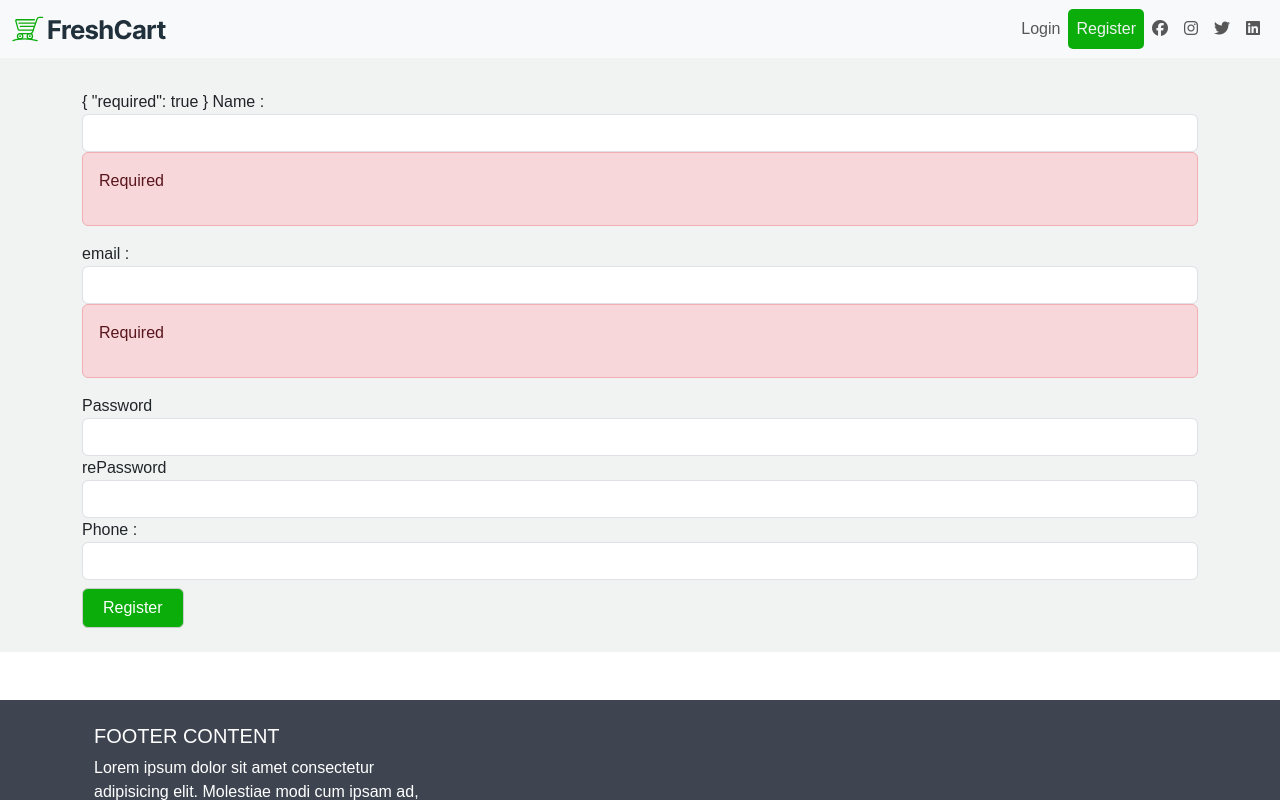
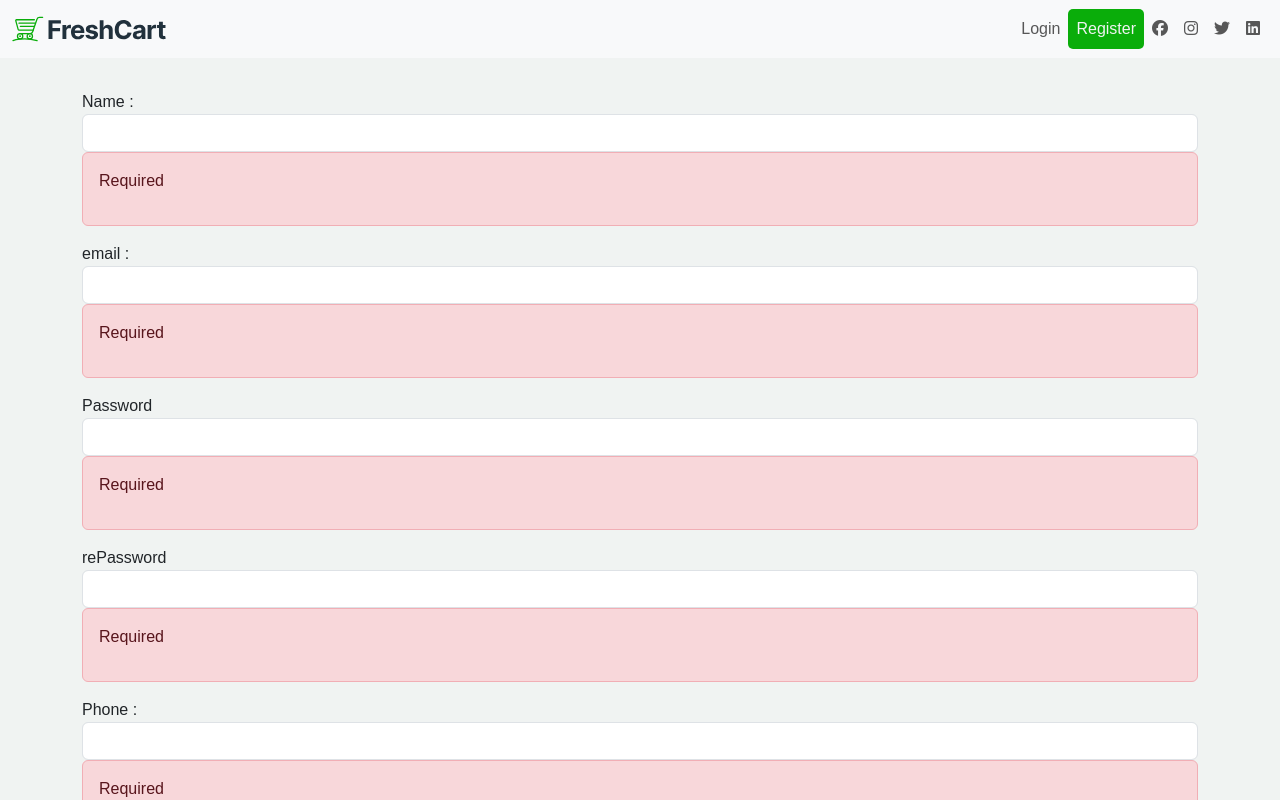
Before and after one commit to YoussefHassanDEV/E-commerce, an Angular app: page /register in a window 1280 px wide. Both pictures are taken after a click on the button "Register". Shown: the top 800 px of the page. Built offline with nearby package versions, Linux system fonts and the light colour scheme; a web font is replaced by a local one.

Commit message:
preparing
preparing

```diff
--- /dev/null
+++ b/src/app/auth.service.ts
@@ -0,0 +1,16 @@
+import { Injectable } from '@angular/core';
+import { HttpClient } from '@angular/common/http';
+import { User } from './user';
+import { Observable } from 'rxjs';
+@Injectable({
+  providedIn: 'root'
+})
+export class AuthService {
+
+  constructor(private _httpClient: HttpClient) {
+
+  }
+  signup(info: User): Observable<any> {
+    return this._httpClient.post('https://ecommerce.routemisr.com/api/v1/auth/signup', info)
+  }
+}
--- a/src/app/components/register/register.component.html
+++ b/src/app/components/register/register.component.html
@@ -1,11 +1,10 @@
 <div class="bg-main-light p-4 my-0">
     <div class=" container py-2">
-        <form [formGroup]="registerForm" (ngSubmit)="handleForm()">
-            {{registerForm.get('email')?.errors|json}}
+        <form [formGroup]="registerForm" (ngSubmit)="handleForm(registerForm)">
 
             <label for="name">Name :</label>
             <input type="text" formControlName="name" id="name" class="form-control">
-            <div class="alert alert-danger" *ngIf="registerForm.get('name')?.errors">
+            <div class="alert alert-danger" *ngIf="(registerForm.get('name')?.errors&&registerForm.get('name')?.touched)||isValid">
                 <p *ngIf="registerForm.get('name')?.getError('required')">Required</p>
                 <p *ngIf="registerForm.get('name')?.getError('minlength')">min length should be 3</p>
                 <p *ngIf="registerForm.get('name')?.getError('maxlength')">max length should be 3</p>
@@ -13,24 +12,49 @@
             <label for="email">email :</label>
             <input type="email" formControlName="email" id="email" class="form-control">
 
-            <div class="alert alert-danger"*ngIf="registerForm.get('email')?.errors">
+            <div class="alert alert-danger"*ngIf="(registerForm.get('email')?.errors&&registerForm.get('email')?.touched)||isValid">
                 <p *ngIf="registerForm.get('email')?.getError('required')">Required</p>
                 <p *ngIf="registerForm.get('email')?.getError('email')">invalid</p>
             </div>
 
+
+
             <label for="Password">Password</label>
-            <input type="password" formControlName="password" id="password" class="form-control">
+            <input type="password" formControlName="password" id="password" class="form-control" (keyup)="checkSame()">
 
-            <label for="rePassword">rePassword</label>
-            <input type="password" formControlName="rePassword" id="repassword" class="form-control">
+            <div class="alert alert-danger"*ngIf="(registerForm.get('password')?.errors&&registerForm.get('password')?.touched)||isValid">
+                <p *ngIf="registerForm.get('password')?.getError('required')">Required</p>
+                <p *ngIf="registerForm.get('password')?.getError('pattern')">Must begin with capital letter and more than 3 chars and less than 8</p>
+
+            </div>
+
+
+
+            <label for="repassword">rePassword</label>
+            <input type="password" formControlName="repassword" id="repassword" class="form-control"(keyup)="checkSame()">
+
+            <div class="alert alert-danger"*ngIf="(registerForm.get('repassword')?.errors&&registerForm.get('repassword')?.touched)||isValid||!typical">
+                <p *ngIf="registerForm.get('repassword')?.getError('required')">Required</p>
+                <p *ngIf="registerForm.get('repassword')?.getError('pattern')">Must begin with capital letter and more than 3 chars and less than 8</p>
+                <p *ngIf="registerForm.get('password')?.value!==registerForm.get('repassword')?.value">password must be same</p>
+
+            </div>
+
+
+
+
 
             <label for="phone">Phone :</label>
             <input type="tel" formControlName="phone" id="phone" class="form-control">
 
+            <div class="alert alert-danger"*ngIf="(registerForm.get('phone')?.errors&&registerForm.get('phone')?.touched)||isValid">
+                <p *ngIf="registerForm.get('phone')?.getError('required')">Required</p>
+                <p *ngIf="registerForm.get('phone')?.getError('pattern')">invalid</p>
+            </div>
 
         </form>
     </div>
     <div class="container">
-        <button (click)="handleForm()" class="btn-main mx-auto rounded">Register</button>
+        <button (click)="handleForm(registerForm)" class="btn-main mx-auto rounded">Register</button>
     </div>
 </div>
--- a/src/app/components/register/register.component.ts
+++ b/src/app/components/register/register.component.ts
@@ -1,5 +1,6 @@
 import { Component } from '@angular/core';
 import { FormControl, FormGroup, Validators } from '@angular/forms';
+import { AuthService } from 'src/app/auth.service';
 
 @Component({
   selector: 'app-register',
@@ -7,16 +8,34 @@ import { FormControl, FormGroup, Validators } from '@angular/forms';
   styleUrls: ['./register.component.css']
 })
 export class RegisterComponent {
-  registerForm:FormGroup=new FormGroup({
-    name:new FormControl('',[Validators.required,Validators.minLength(3),Validators.maxLength(15)]),
-    email:new FormControl('',[Validators.required,Validators.email,]),
-    password:new FormControl('',[Validators.required,Validators.pattern(/^[A-Z][a-z0-9]{3,8}$/)]),
-    rePassword:new FormControl('',[Validators.required,Validators.pattern(/^[A-Z][a-z0-9]{3,8}$/)]),
-    phone:new FormControl('',[Validators.required,Validators.pattern(/^$01[0125][0-9]{8}/)])
+  isValid: boolean = false;
+  typical: boolean = true;
+  registerForm: FormGroup = new FormGroup({
+    name: new FormControl('', [Validators.required, Validators.minLength(3), Validators.maxLength(15)]),
+    email: new FormControl('', [Validators.required, Validators.email,]),
+    password: new FormControl('', [Validators.required, Validators.pattern(/^[A-Z][a-z0-9]{3,8}$/)]),
+    repassword: new FormControl('', [Validators.required, Validators.pattern(/^[A-Z][a-z0-9]{3,8}$/)]),
+    phone: new FormControl('', [Validators.required, Validators.pattern(/^$01[0125][0-9]{8}/)])
 
   });
-  handleForm()
-  {
+  constructor(private _authService: AuthService) {
+
+  }
+  checkSame(){
+    if(this.registerForm.get('password')?.value===this.registerForm.get('repassword')?.value){
+      this.typical=true;
+    }
+    else{
+      this.typical=false;
+    }
+  }
+  handleForm(form: FormGroup) {
     console.log(12)
+    if (form.valid) {
+      //call api
+    }
+    else {
+      this.isValid = true
+    }
   }
 }
--- /dev/null
+++ b/src/app/interfaces.ts
@@ -0,0 +1,2 @@
+export interface Interfaces {
+}
--- /dev/null
+++ b/src/app/user.ts
@@ -0,0 +1,7 @@
+export interface User {
+    name: string;
+    email: string;
+    password: string;
+    repassword: string;
+    phone: string;
+}
```
Also changed, not shown: 1 other file (tests, documents, lock files or other folders).
